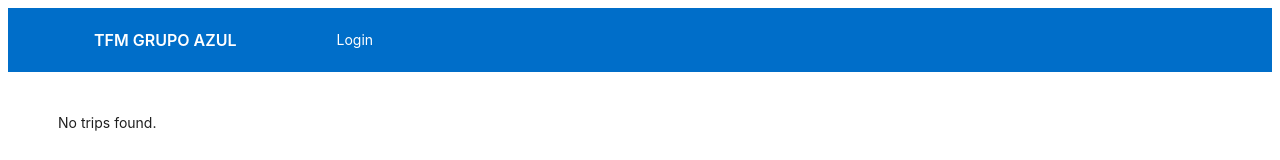
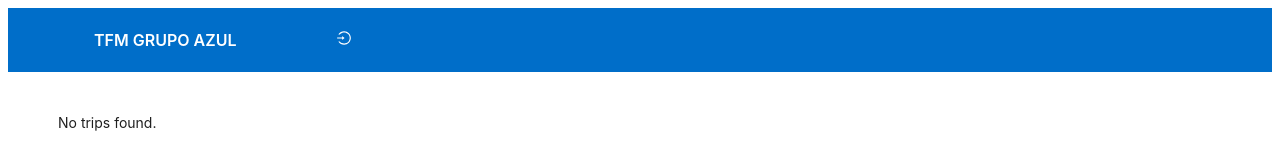
Before and after one commit to FSD0224STR/TFM-azul-frontend, a React (Vite) app: page /home in a window 1280 px wide. Shown: the top 160 px of the page. Built offline with nearby package versions, Linux system fonts and the light colour scheme.

Commit message:
diseño iconos home y login

```diff
--- a/src/components/CreateTripModal.jsx
+++ b/src/components/CreateTripModal.jsx
@@ -1,5 +1,5 @@
 import { useState } from "react";
-import { Button, Modal, Form, Input, DatePicker } from "antd";
+import { Button, Modal, Form, Input, DatePicker, Tooltip } from "antd";
 import { PlusOutlined } from "@ant-design/icons";
 import { useNavigate, useParams } from "react-router-dom";
 import TripApi from "../apiservice/tripApi"; // Importa tu API para manejar los viajes
@@ -52,6 +52,7 @@ const CreateTripModal = () => {
 
   return (
     <div style={{ position: "fixed", bottom: 20, right: 20 }}>
+      <Tooltip title="Crear Nuevo Viaje">
         <Button
           type="primary"
           shape="circle"
@@ -65,6 +66,7 @@ const CreateTripModal = () => {
             textAlign: "center",
           }}
         />
+      </Tooltip>
       <Modal
         title="Crear Nuevo Viaje"
         open={visible}
--- a/src/components/NavBar.jsx
+++ b/src/components/NavBar.jsx
@@ -1,8 +1,9 @@
-import { Layout, Menu, Button, Typography } from "antd";
+import { Layout, Menu, Button, Typography, Tooltip } from "antd";
 import { Link } from "react-router-dom";
 import { useContext } from "react";
 import { AuthContext } from "../contexts/authContext";
 import "../styles/NavBar.css";
+import { HomeOutlined, LoginOutlined, LogoutOutlined } from "@ant-design/icons";
 
 const { Header } = Layout;
 const { Title } = Typography;
@@ -19,7 +20,7 @@ const NavBar = () => {
           {
             key: "1",
             label: (
-              <Title level={5}  className="navBar-title">
+              <Title level={5} className="navBar-title">
                 TFM GRUPO AZUL
               </Title>
             ),
@@ -27,27 +28,30 @@ const NavBar = () => {
           {
             key: "2",
             label: isLoggedIn && (
-              <Link to="/home"  className={isLoggedIn ? '' : 'hidden-and-disabled'}>
+              <Link
+                to="/home"
+                className={isLoggedIn ? "" : "hidden-and-disabled"}
+              >
                 <Button type="link">
-                  Home
+                  <HomeOutlined className="icon-size" />
                 </Button>
               </Link>
             ),
           },
           {
             key: "3",
-            label: (
-              !isLoggedIn ? (
+            label: !isLoggedIn ? (
               <Link to="/login">
                 <Button type="link">
-                    Login
+                  <LoginOutlined className="icon-size" />
                 </Button>
               </Link>
             ) : (
+              <Tooltip title="Cerrar sesión">
                 <Button type="link" onClick={logout}>
-                  Logout
+                  <LogoutOutlined className="icon-size" />
                 </Button>
-              )
+              </Tooltip>
             ),
           },
         ]}
```
Lines whose indentation alone changed are shown as unchanged.
